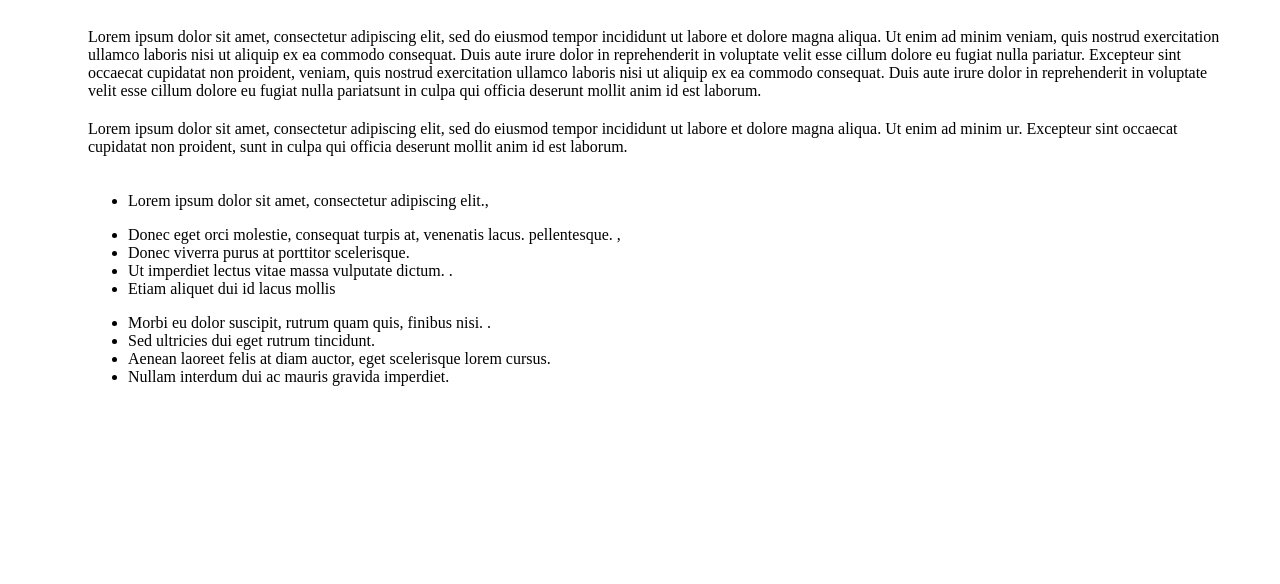
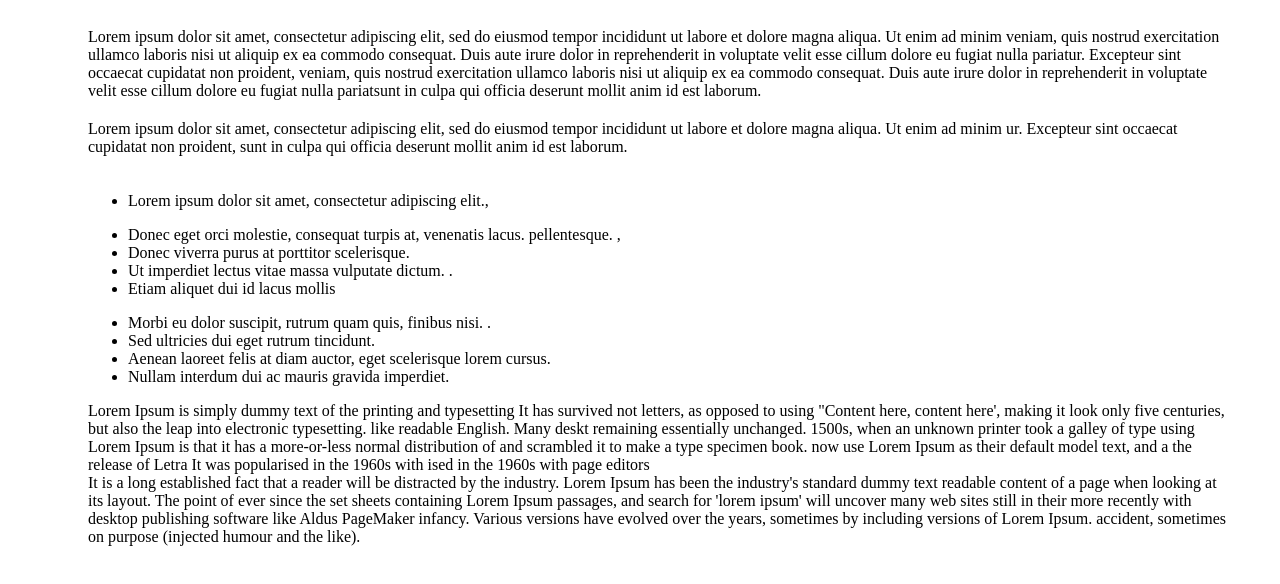
Before and after one commit to akscedcoss/learn-branch, a plain HTML site: page src/index.html in a window 1280 px wide. Drawn offline with Linux system fonts and the light colour scheme.

Commit message:
bottomdivsss

```diff
--- a/src/index.html
+++ b/src/index.html
@@ -57,5 +57,27 @@
       </li>
       <li>Nullam interdum dui ac mauris gravida imperdiet.</li>
     </ul>
+
+    <div id="box1">
+      Lorem Ipsum is simply dummy text of the printing and typesetting It has
+      survived not letters, as opposed to using "Content here, content here',
+      making it look only five centuries, but also the leap into electronic
+      typesetting. like readable English. Many deskt remaining essentially
+      unchanged. 1500s, when an unknown printer took a galley of type using
+      Lorem Ipsum is that it has a more-or-less normal distribution of and
+      scrambled it to make a type specimen book. now use Lorem Ipsum as their
+      default model text, and a the release of Letra It was popularised in the
+      1960s with ised in the 1960s with page editors
+    </div>
+    <div id="box2">
+      It is a long established fact that a reader will be distracted by the
+      industry. Lorem Ipsum has been the industry's standard dummy text readable
+      content of a page when looking at its layout. The point of ever since the
+      set sheets containing Lorem Ipsum passages, and search for 'lorem ipsum'
+      will uncover many web sites still in their more recently with desktop
+      publishing software like Aldus PageMaker infancy. Various versions have
+      evolved over the years, sometimes by including versions of Lorem Ipsum.
+      accident, sometimes on purpose (injected humour and the like).
+    </div>
   </body>
 </html>
```
